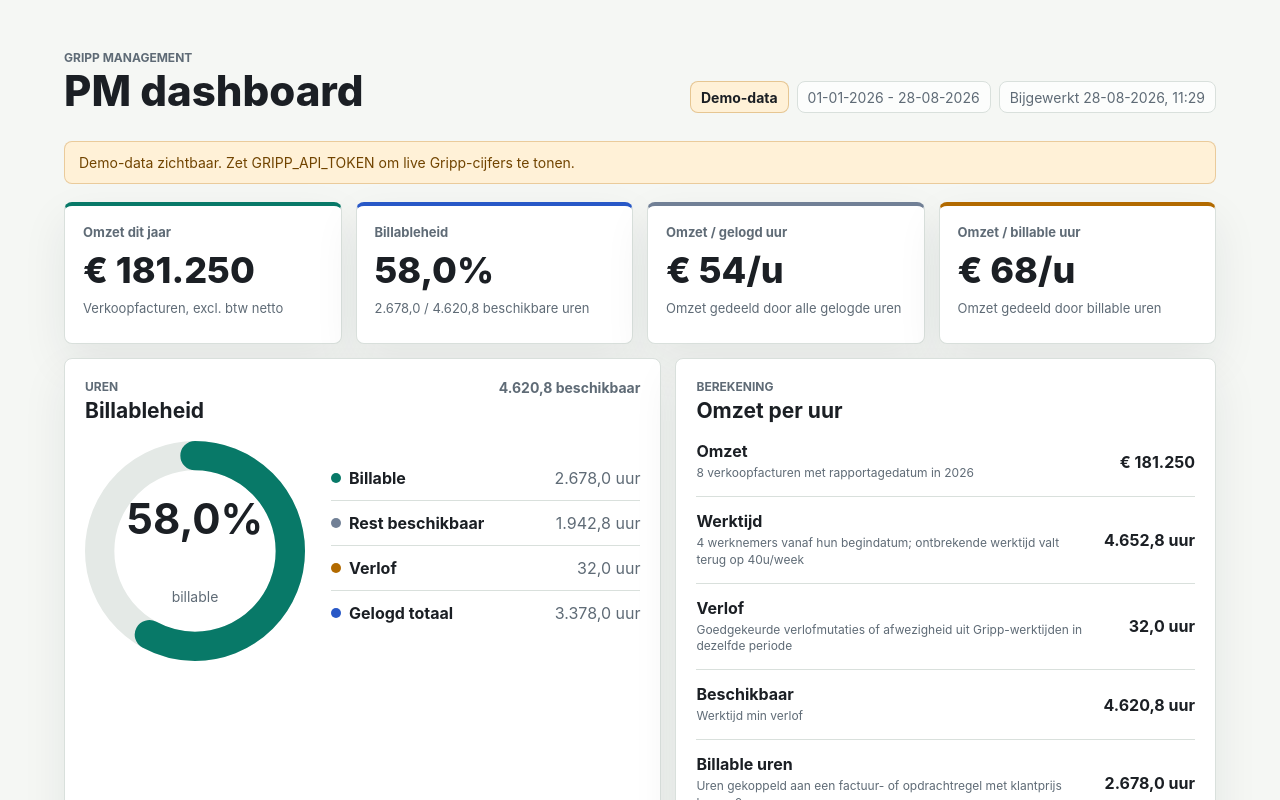
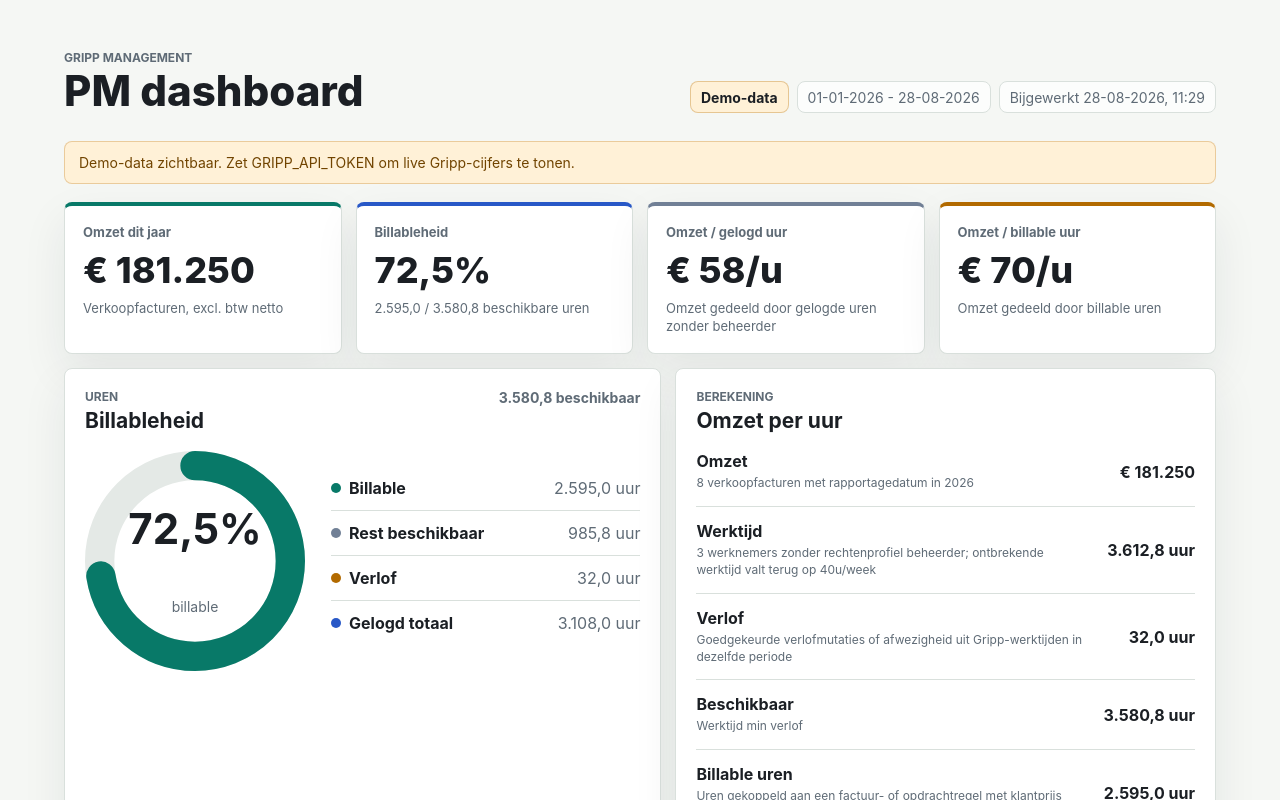
Before and after one commit to maxancedecot/GrippMCP, a Next.js app: page /pm in a window 1280 px wide. Shown: the top 800 px of the page. Built offline with nearby package versions, Linux system fonts and the light colour scheme.

Commit message:
Exclude admin role from PM metrics

```diff
--- a/app/pm/page.tsx
+++ b/app/pm/page.tsx
@@ -44,6 +44,12 @@ type CapacitySources = {
 type WorkingHoursCapacity = {
   workingHoursByEmployeeId: Map<number, number>;
   leaveHoursByEmployeeId: Map<number, number>;
+};
+
+type PmEmployeeScope = {
+  employees: JsonRecord[];
+  excludedEmployeeIds: Set<number>;
+  excludedEmployeeCount: number;
 };
 
 type CapacitySummary = {
@@ -77,6 +83,7 @@ type PmDashboardData = {
   invoiceCount: number;
   hourCount: number;
   employeeCount: number;
+  excludedEmployeeCount: number;
   fallbackWorkingHoursEmployeeCount: number;
   revenueByMonth: MonthRevenue[];
   lastUpdated: string;
@@ -89,6 +96,7 @@ const MAX_EMPLOYEE_PAGES = 20;
 const MAX_ABSENCE_LINE_PAGES = 80;
 const WORKING_HOURS_BATCH_SIZE = 25;
 const DEFAULT_WEEKLY_CONTRACT_HOURS = 40;
+const EXCLUDED_PM_ROLE_NAMES = ["beheerder", "admin", "administrator"];
 
 const hoursFormatter = new Intl.NumberFormat("nl-NL", {
   minimumFractionDigits: 1,
@@ -140,7 +148,7 @@ export default async function PmDashboardPage() {
       <section className="metric-grid pm-metric-grid" aria-label="Kerncijfers management">
         <MetricCard label="Omzet dit jaar" value={formatCurrency(dashboard.revenue)} detail="Verkoopfacturen, excl. btw netto" tone="good" />
         <MetricCard label="Billableheid" value={`${formatPercent(dashboard.billability)}%`} detail={`${formatHours(dashboard.billableHours)} / ${formatHours(dashboard.availableHours)} beschikbare uren`} tone="blue" />
-        <MetricCard label="Omzet / gelogd uur" value={formatCurrencyPerHour(dashboard.revenuePerLoggedHour)} detail="Omzet gedeeld door alle gelogde uren" tone="neutral" />
+        <MetricCard label="Omzet / gelogd uur" value={formatCurrencyPerHour(dashboard.revenuePerLoggedHour)} detail="Omzet gedeeld door gelogde uren zonder beheerder" tone="neutral" />
         <MetricCard label="Omzet / billable uur" value={formatCurrencyPerHour(dashboard.revenuePerBillableHour)} detail="Omzet gedeeld door billable uren" tone="warning" />
       </section>
 
@@ -185,13 +193,16 @@ export default async function PmDashboardPage() {
 
           <dl className="pm-formula-list">
             <FormulaItem label="Omzet" detail={`${dashboard.invoiceCount} verkoopfacturen met rapportagedatum in ${dashboard.period.year}`} value={formatCurrency(dashboard.revenue)} />
-            <FormulaItem label="Werktijd" detail={`${dashboard.employeeCount} werknemers vanaf hun begindatum; ontbrekende werktijd valt terug op 40u/week`} value={`${formatHours(dashboard.contractHours)} uur`} />
+            <FormulaItem label="Werktijd" detail={`${formatEmployeeCount(dashboard.employeeCount)} zonder rechtenprofiel beheerder; ontbrekende werktijd valt terug op 40u/week`} value={`${formatHours(dashboard.contractHours)} uur`} />
             <FormulaItem label="Verlof" detail="Goedgekeurde verlofmutaties of afwezigheid uit Gripp-werktijden in dezelfde periode" value={`${formatHours(dashboard.leaveHours)} uur`} />
             <FormulaItem label="Beschikbaar" detail="Werktijd min verlof" value={`${formatHours(dashboard.availableHours)} uur`} />
             <FormulaItem label="Billable uren" detail="Uren gekoppeld aan een factuur- of opdrachtregel met klantprijs boven 0 euro" value={`${formatHours(dashboard.billableHours)} uur`} />
-            <FormulaItem label="Gelogde uren" detail={`${dashboard.hourCount} urenregels van alle medewerkers; ${formatHours(dashboard.unbillableLoggedHours)} uur niet billable`} value={`${formatHours(dashboard.loggedHours)} uur`} />
+            <FormulaItem label="Gelogde uren" detail={`${dashboard.hourCount} urenregels zonder rechtenprofiel beheerder; ${formatHours(dashboard.unbillableLoggedHours)} uur niet billable`} value={`${formatHours(dashboard.loggedHours)} uur`} />
             <FormulaItem label="Per gelogd uur" detail="Omzet / gelogde uren" value={formatCurrencyPerHour(dashboard.revenuePerLoggedHour)} />
             <FormulaItem label="Per billable uur" detail="Omzet / billable uren" value={formatCurrencyPerHour(dashboard.revenuePerBillableHour)} />
+            {dashboard.excludedEmployeeCount > 0 ? (
+              <FormulaItem label="Uitgesloten" detail="Rechtenprofiel beheerder telt niet mee in uren, verlof en capaciteit" value={formatEmployeeCount(dashboard.excludedEmployeeCount)} />
+            ) : null}
             {dashboard.fallbackWorkingHoursEmployeeCount > 0 ? (
               <FormulaItem label="Fallback" detail="Werknemers zonder werktijden in Gripp zijn met 40u/week gerekend" value={String(dashboard.fallbackWorkingHoursEmployeeCount)} />
             ) : null}
@@ -274,8 +285,7 @@ async function getPmDashboardData(): Promise<PmDashboardData> {
   const period = getYearToDatePeriod();
 
   if (!process.env.GRIPP_API_TOKEN) {
-    const demoHours = createDemoHours(period);
-    return buildPmDashboardData(createDemoInvoices(period), demoHours, createDemoBillabilitySources(demoHours), createDemoCapacitySources(period), period, {
+    return buildDemoPmDashboardData(period, {
       mode: "demo",
       message: "Demo-data zichtbaar. Zet GRIPP_API_TOKEN om live Gripp-cijfers te tonen."
     });
@@ -288,35 +298,55 @@ async function getPmDashboardData(): Promise<PmDashboardData> {
       requiredData("verkoopfacturen", () => fetchInvoicesForPeriod(client, period)),
       requiredData("uren", () => fetchHoursForPeriod(client, period))
     ]);
-    const [employees, absenceRequestLines, billabilitySources] = await Promise.all([
+    const [employees, absenceRequestLines] = await Promise.all([
       optionalData(issues, "medewerkers", [], () => fetchEmployees(client)),
-      optionalData(issues, "verlofmutaties", [], () => fetchAbsenceRequestLinesForPeriod(client, period)),
-      fetchBillabilitySources(client, hours, issues)
+      optionalData(issues, "verlofmutaties", [], () => fetchAbsenceRequestLinesForPeriod(client, period))
     ]);
+    const employeeScope = buildPmEmployeeScope(employees);
+    const scopedHours = hoursForEmployeeScope(hours, employeeScope);
     const absenceRequestsById = await optionalData(issues, "verlofaanvragen", new Map<number, JsonRecord>(), () =>
       fetchAbsenceRequestsById(client, absenceRequestLines)
     );
+    const scopedAbsenceRequestLines = absenceRequestLinesForEmployeeScope(absenceRequestLines, absenceRequestsById, employeeScope);
+    const billabilitySources = await fetchBillabilitySources(client, scopedHours, issues);
     const workingHoursCapacity = await optionalData(issues, "werktijden", emptyWorkingHoursCapacity(), () =>
-      fetchWorkingHoursForEmployees(client, employees, hours, absenceRequestLines, absenceRequestsById, period)
+      fetchWorkingHoursForEmployees(client, employeeScope.employees, scopedHours, scopedAbsenceRequestLines, absenceRequestsById, period)
     );
 
-    return buildPmDashboardData(invoices, hours, billabilitySources, {
-      employees,
+    return buildPmDashboardData(invoices, scopedHours, billabilitySources, {
+      employees: employeeScope.employees,
       workingHoursByEmployeeId: workingHoursCapacity.workingHoursByEmployeeId,
       leaveHoursFromWorkingHoursByEmployeeId: workingHoursCapacity.leaveHoursByEmployeeId,
-      absenceRequestLines,
+      absenceRequestLines: scopedAbsenceRequestLines,
       absenceRequestsById
     }, period, {
       mode: "live",
       message: liveSourceMessage(issues)
-    });
+    }, employeeScope.excludedEmployeeCount);
   } catch (error) {
-    const demoHours = createDemoHours(period);
-    return buildPmDashboardData(createDemoInvoices(period), demoHours, createDemoBillabilitySources(demoHours), createDemoCapacitySources(period), period, {
+    return buildDemoPmDashboardData(period, {
       mode: "demo",
       message: `Live PM-data kon niet worden geladen. Demo-data zichtbaar. ${error instanceof Error ? error.message : ""}`.trim()
     });
   }
+}
+
+function buildDemoPmDashboardData(period: Period, source: DashboardSource) {
+  const demoHours = createDemoHours(period);
+  const capacitySources = createDemoCapacitySources(period);
+  const employeeScope = buildPmEmployeeScope(capacitySources.employees);
+  const scopedHours = hoursForEmployeeScope(demoHours, employeeScope);
+  const scopedCapacitySources = capacitySourcesForEmployeeScope(capacitySources, employeeScope);
+
+  return buildPmDashboardData(
+    createDemoInvoices(period),
+    scopedHours,
+    createDemoBillabilitySources(scopedHours),
+    scopedCapacitySources,
+    period,
+    source,
+    employeeScope.excludedEmployeeCount
+  );
 }
 
 async function requiredData<T>(label: string, loader: () => Promise<T>) {
@@ -349,6 +379,151 @@ function emptyWorkingHoursCapacity(): WorkingHoursCapacity {
     workingHoursByEmployeeId: new Map<number, number>(),
     leaveHoursByEmployeeId: new Map<number, number>()
   };
+}
+
+function buildPmEmployeeScope(employees: JsonRecord[]): PmEmployeeScope {
+  const excludedRoleIds = excludedPmRoleIds();
+  const excludedEmployeeIds = new Set<number>();
+  const scopedEmployees: JsonRecord[] = [];
+  let excludedEmployeeCount = 0;
+
+  for (const employee of employees) {
+    const employeeId = idFrom(readField(employee, "id"));
+    if (employeeHasExcludedPmRole(employee, excludedRoleIds)) {
+      excludedEmployeeCount += 1;
+      if (employeeId !== null) {
+        excludedEmployeeIds.add(employeeId);
+      }
+      continue;
+    }
+
+    scopedEmployees.push(employee);
+  }
+
+  return {
+    employees: scopedEmployees,
+    excludedEmployeeIds,
+    excludedEmployeeCount
+  };
+}
+
+function hoursForEmployeeScope(hours: JsonRecord[], employeeScope: PmEmployeeScope) {
+  if (employeeScope.excludedEmployeeIds.size === 0) {
+    return hours;
+  }
+
+  return hours.filter((hour) => {
+    const employeeId = relationId(hour, "employee");
+    return employeeId === null || !employeeScope.excludedEmployeeIds.has(employeeId);
+  });
+}
+
+function absenceRequestLinesForEmployeeScope(
+  absenceRequestLines: JsonRecord[],
+  absenceRequestsById: Map<number, JsonRecord>,
+  employeeScope: PmEmployeeScope
+) {
+  if (employeeScope.excludedEmployeeIds.size === 0) {
+    return absenceRequestLines;
+  }
+
+  return absenceRequestLines.filter((line) => {
+    const absenceRequestId = relationId(line, "absencerequest");
+    const absenceRequest = absenceRequestId === null ? undefined : absenceRequestsById.get(absenceRequestId);
+    const employeeId = relationId(absenceRequest ?? line, "employee");
+    return employeeId === null || !employeeScope.excludedEmployeeIds.has(employeeId);
+  });
+}
+
+function capacitySourcesForEmployeeScope(capacitySources: CapacitySources, employeeScope: PmEmployeeScope): CapacitySources {
+  const scopedAbsenceRequestLines = absenceRequestLinesForEmployeeScope(
+    capacitySources.absenceRequestLines,
+    capacitySources.absenceRequestsById,
+    employeeScope
+  );
+
+  return {
+    employees: employeeScope.employees,
+    workingHoursByEmployeeId: numberMapForEmployeeScope(capacitySources.workingHoursByEmployeeId, employeeScope),
+    leaveHoursFromWorkingHoursByEmployeeId: numberMapForEmployeeScope(capacitySources.leaveHoursFromWorkingHoursByEmployeeId, employeeScope),
+    absenceRequestLines: scopedAbsenceRequestLines,
+    absenceRequestsById: capacitySources.absenceRequestsById
+  };
+}
+
+function numberMapForEmployeeScope(source: Map<number, number>, employeeScope: PmEmployeeScope) {
+  if (employeeScope.excludedEmployeeIds.size === 0) {
+    return source;
+  }
+
+  return new Map(Array.from(source.entries()).filter(([employeeId]) => !employeeScope.excludedEmployeeIds.has(employeeId)));
+}
+
+function employeeHasExcludedPmRole(employee: JsonRecord, excludedRoleIds: Set<number>) {
+  const roleId = relationId(employee, "role");
+  if (roleId !== null && excludedRoleIds.has(roleId)) {
+    return true;
+  }
+
+  return employeeRoleTextValues(employee).some((value) => isExcludedPmRoleName(value));
+}
+
+function excludedPmRoleIds() {
+  return new Set(
+    (process.env.PM_EXCLUDED_ROLE_IDS ?? process.env.GRIPP_PM_EXCLUDED_ROLE_IDS ?? "")
+      .split(/[,\s;]+/)
+      .map((value) => value.trim())
+      .filter(Boolean)
+      .map(Number)
+      .filter((value) => Number.isFinite(value))
+  );
+}
+
+function employeeRoleTextValues(employee: JsonRecord) {
+  const values: string[] = [];
+  const seen = new Set<unknown>();
+  collectRoleTextValues(readField(employee, "role"), values, seen);
+
+  for (const [key, value] of Object.entries(employee)) {
+    const normalizedKey = key.toLowerCase();
+    if (normalizedKey.includes("role") && !normalizedKey.endsWith(".id") && normalizedKey !== "role.id") {
+      collectRoleTextValues(value, values, seen);
+    }
+  }
+
+  return values;
+}
+
+function collectRoleTextValues(value: unknown, values: string[], seen: Set<unknown>) {
+  if (typeof value === "string") {
+    values.push(value);
+    return;
+  }
+
+  if (value === null || typeof value !== "object" || seen.has(value)) {
+    return;
+  }
+
+  seen.add(value);
+  const record = asRecord(value);
+  if (!record) {
+    return;
+  }
+
+  for (const key of ["displayvalue", "displayValue", "label", "name", "searchname", "screenname", "value", "rawValue", "rawvalue"]) {
+    const nestedValue = record[key];
+    if (nestedValue !== undefined && nestedValue !== null) {
+      collectRoleTextValues(nestedValue, values, seen);
+    }
+  }
+}
+
+function isExcludedPmRoleName(value: string) {
+  const normalizedValue = normalizeComparisonValue(value);
+  return EXCLUDED_PM_ROLE_NAMES.some((roleName) => {
+    const normalizedRoleName = normalizeComparisonValue(roleName);
+    return normalizedValue === normalizedRoleName || normalizedValue.includes(normalizedRoleName);
+  });
 }
 
 function errorCode(error: unknown) {
@@ -593,7 +768,8 @@ function buildPmDashboardData(
   billabilitySources: BillabilitySources,
   capacitySources: CapacitySources,
   period: Period,
-  source: DashboardSource
+  source: DashboardSource,
+  excludedEmployeeCount = 0
 ): PmDashboardData {
   let revenue = 0;
   let invoiceCount = 0;
@@ -656,6 +832,7 @@ function buildPmDashboardData(
     invoiceCount,
     hourCount,
     employeeCount: capacity.employeeCount,
+    excludedEmployeeCount,
     fallbackWorkingHoursEmployeeCount: capacity.fallbackWorkingHoursEmployeeCount,
     revenueByMonth: makeMonthBuckets(period).map((bucket) => ({
       ...bucket,
@@ -1356,6 +1533,14 @@ function normalizeNumberString(value: string) {
   return trimmed.replace(",", ".");
 }
 
+function normalizeComparisonValue(value: string) {
+  return value
+    .normalize("NFD")
+    .replace(/[\u0300-\u036f]/g, "")
+    .toLowerCase()
+    .replace(/[^a-z0-9]+/g, "");
+}
+
 function percent(value: number, total: number) {
   return total > 0 ? (value / total) * 100 : 0;
 }
@@ -1378,6 +1563,10 @@ function formatCurrency(value: number) {
 
 function formatCurrencyPerHour(value: number) {
   return `${currencyPerHourFormatter.format(value)}/u`;
+}
+
+function formatEmployeeCount(value: number) {
+  return `${value} werknemer${value === 1 ? "" : "s"}`;
 }
 
 function formatDate(value: string) {
@@ -1428,10 +1617,10 @@ function createDemoInvoices(period: Period): JsonRecord[] {
 
 function createDemoCapacitySources(period: Period): CapacitySources {
   const employees = [
-    { id: 1, screenname: "Noor de Vries", employeesince: `${period.year}-01-01`, active: true },
-    { id: 2, screenname: "Milan Jansen", employeesince: `${period.year}-02-01`, active: true },
-    { id: 3, screenname: "Jasmijn Bakker", employeesince: `${period.year}-01-15`, active: true },
-    { id: 4, screenname: "Daan Smit", employeesince: `${period.year}-03-01`, active: true }
+    { id: 1, screenname: "Noor de Vries", employeesince: `${period.year}-01-01`, active: true, role: { id: 2, searchname: "Medewerker" } },
+    { id: 2, screenname: "Milan Jansen", employeesince: `${period.year}-02-01`, active: true, role: { id: 2, searchname: "Medewerker" } },
+    { id: 3, screenname: "Jasmijn Bakker", employeesince: `${period.year}-01-15`, active: true, role: { id: 2, searchname: "Medewerker" } },
+    { id: 4, screenname: "Daan Smit", employeesince: `${period.year}-03-01`, active: true, role: { id: 1, searchname: "Beheerder" } }
   ];
   const workingHoursByEmployeeId = new Map<number, number>([
     [1, calculateDefaultContractHours(`${period.year}-01-01`, period.end)],
```
Also changed, not shown: 1 other file (tests, documents, lock files or other folders).
